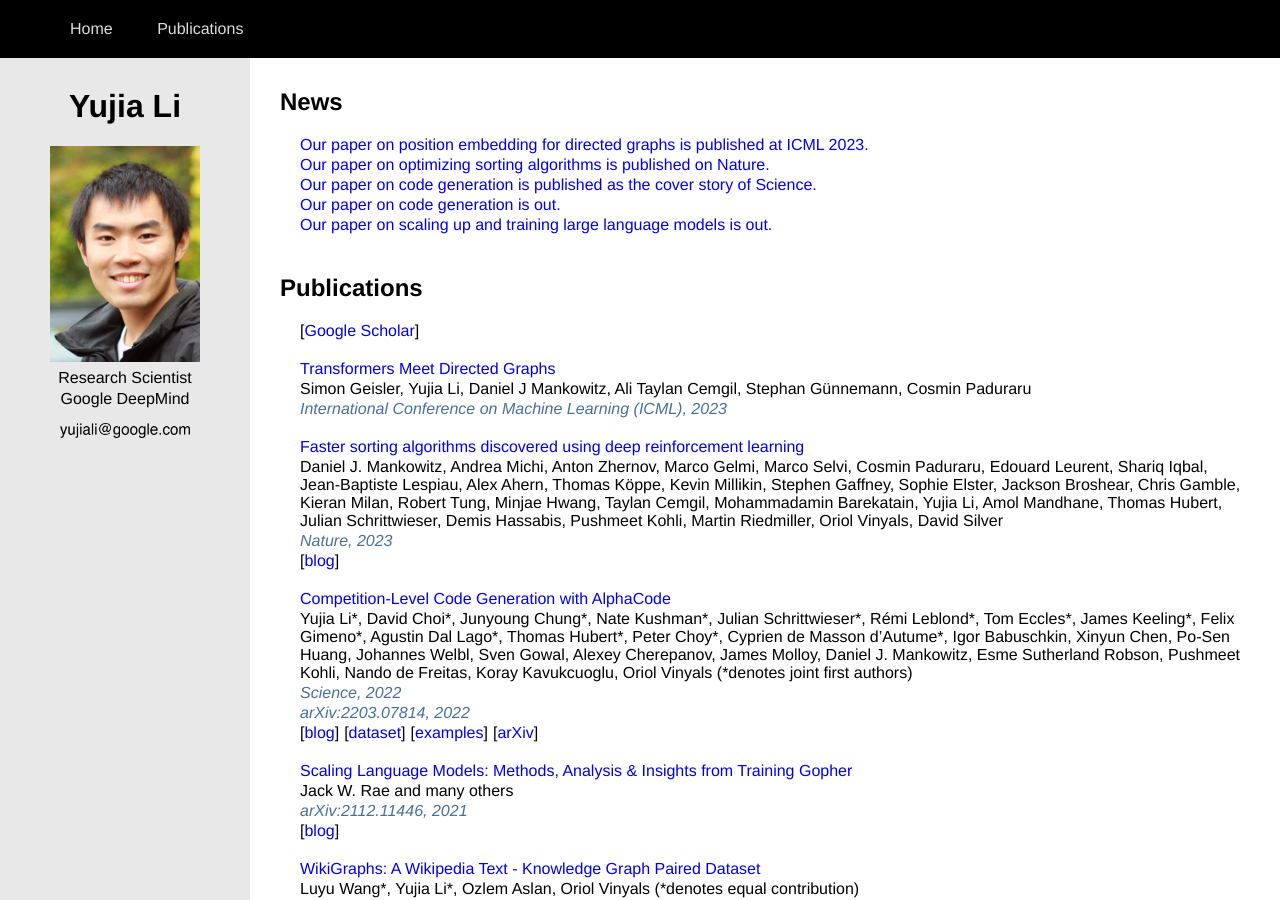
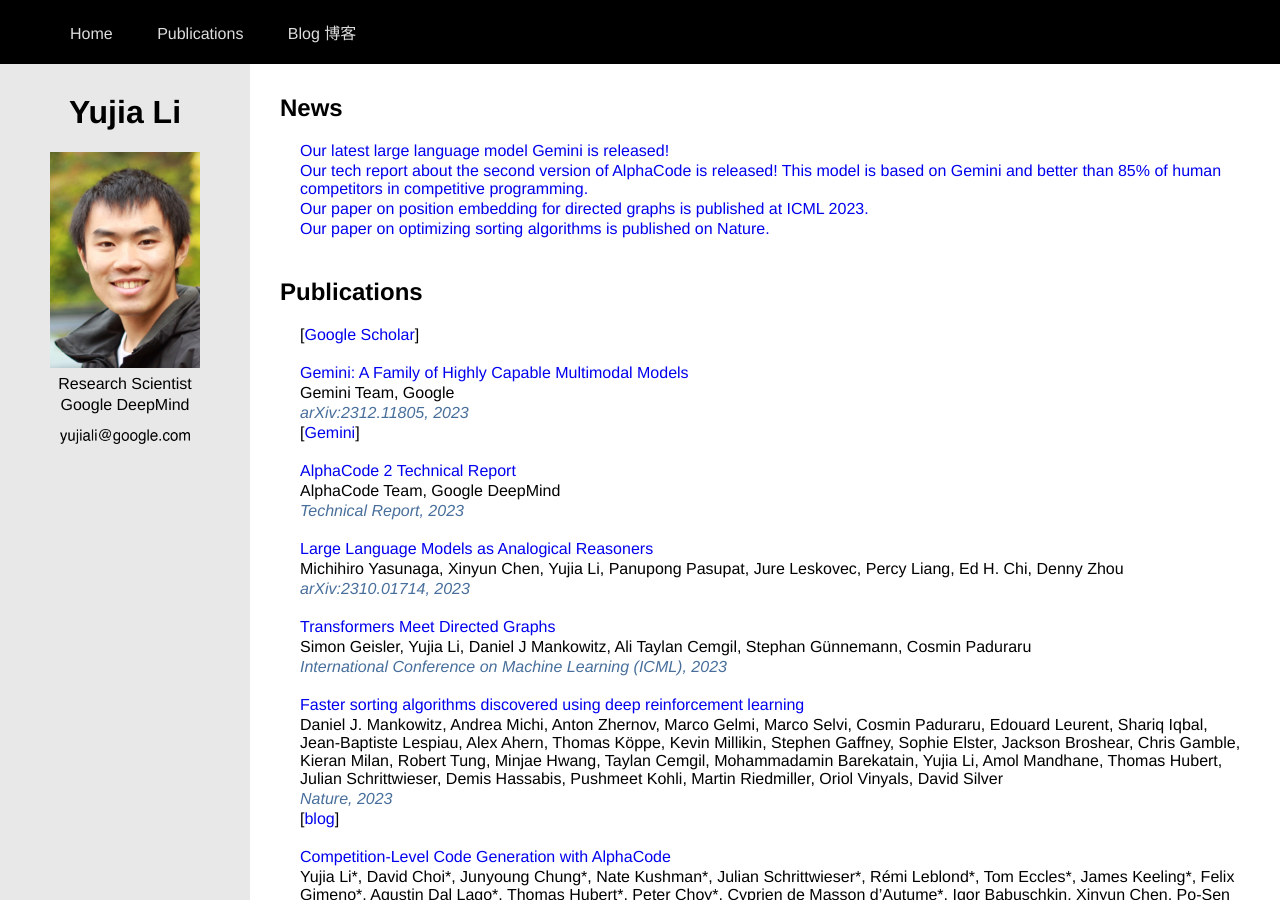
Before and after one commit to yujiali/yujiali.github.io, a Jekyll site: the page built from index.html, in a window 1280 px wide and 900 px high. Built offline with Jekyll 4.4.1, drawn with Linux system fonts in a browser that asks for light colours.

Commit message:
update paper list and add blog link to navigation bar

```diff
--- a/_data/navigation.yml
+++ b/_data/navigation.yml
@@ -2,3 +2,5 @@
   link: ""
 - name: Publications
   link: "#sec_publications"
+- name: Blog 博客
+  link: /blog/
--- a/_data/news.yml
+++ b/_data/news.yml
@@ -1,13 +1,17 @@
+- headline: Our latest large language model Gemini is released!
+  link: https://deepmind.google/technologies/gemini/
+- headline: Our tech report about the second version of AlphaCode is released! This model is based on Gemini and better than 85% of human competitors in competitive programming.
+  link: https://storage.googleapis.com/deepmind-media/AlphaCode2/AlphaCode2_Tech_Report.pdf
 - headline: Our paper on position embedding for directed graphs is published at ICML 2023.
   link: https://proceedings.mlr.press/v202/geisler23a.html
 - headline: Our paper on optimizing sorting algorithms is published on Nature.
   link: https://www.nature.com/articles/s41586-023-06004-9
-- headline: Our paper on code generation is published as the cover story of Science.
-  link: https://www.science.org/toc/science/378/6624
-- headline: Our paper on code generation is out.
-  link: https://deepmind.com/blog/article/Competitive-programming-with-AlphaCode
-- headline: Our paper on scaling up and training large language models is out.
-  link: https://deepmind.com/blog/article/language-modelling-at-scale
+# - headline: Our paper on code generation is published as the cover story of Science.
+#   link: https://www.science.org/toc/science/378/6624
+# - headline: Our paper on code generation is out.
+#   link: https://deepmind.com/blog/article/Competitive-programming-with-AlphaCode
+# - headline: Our paper on scaling up and training large language models is out.
+#   link: https://deepmind.com/blog/article/language-modelling-at-scale
 # - headline: One paper accepted at NeurIPS 2021.
 # - headline: One paper accepted at ICML 2020.
 # - headline: One paper accepted at ICLR 2020.
--- a/_data/papers.yml
+++ b/_data/papers.yml
@@ -1,5 +1,38 @@
 # Note: some symbols in a YAML file have special meanings, like `:` and `-`.
 # Make sure to enclose strings that contain these symbols in quotes.
+
+- title: "Gemini: A Family of Highly Capable Multimodal Models"
+  authors:
+    - Gemini Team, Google
+  venues:
+    - name: arXiv:2312.11805
+      year: 2023
+  url: https://arxiv.org/abs/2312.11805
+  links:
+    Gemini: https://deepmind.google/technologies/gemini/
+
+- title: AlphaCode 2 Technical Report
+  authors:
+    - AlphaCode Team, Google DeepMind
+  venues:
+    - name: Technical Report
+      year: 2023
+  url: https://storage.googleapis.com/deepmind-media/AlphaCode2/AlphaCode2_Tech_Report.pdf
+
+- title: Large Language Models as Analogical Reasoners
+  authors:
+    - Michihiro Yasunaga
+    - Xinyun Chen
+    - Yujia Li
+    - Panupong Pasupat
+    - Jure Leskovec
+    - Percy Liang
+    - Ed H. Chi
+    - Denny Zhou
+  venues:
+    - name: arXiv:2310.01714
+      year: 2023
+  url: https://arxiv.org/abs/2310.01714
 
 - title: Transformers Meet Directed Graphs
   authors:
```
